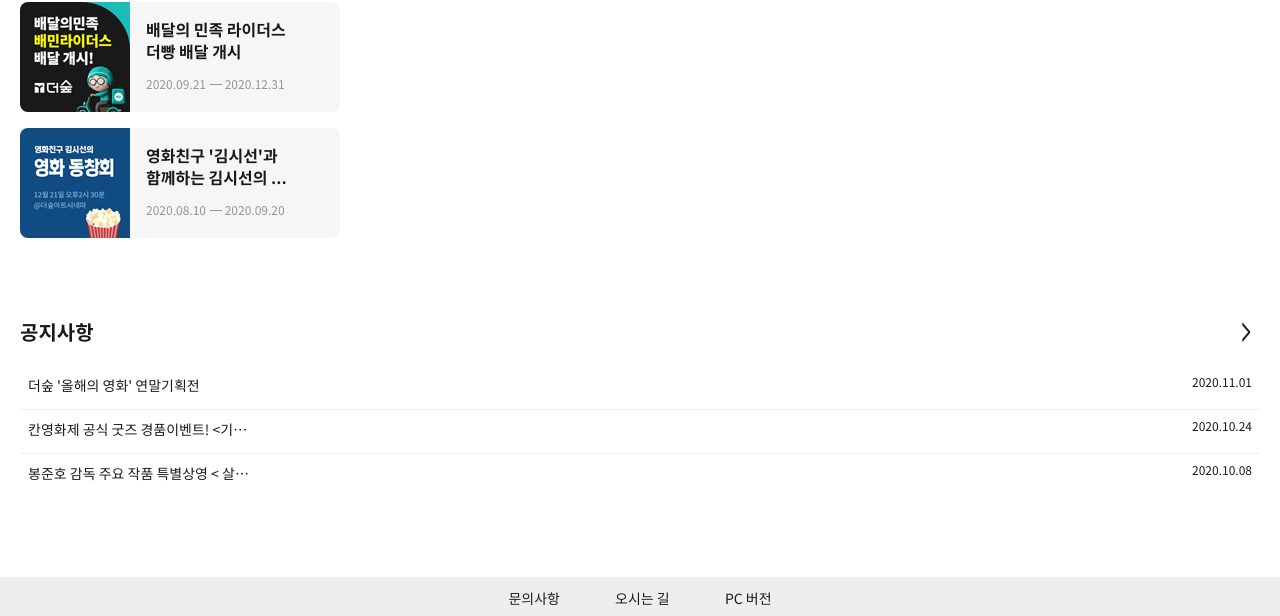
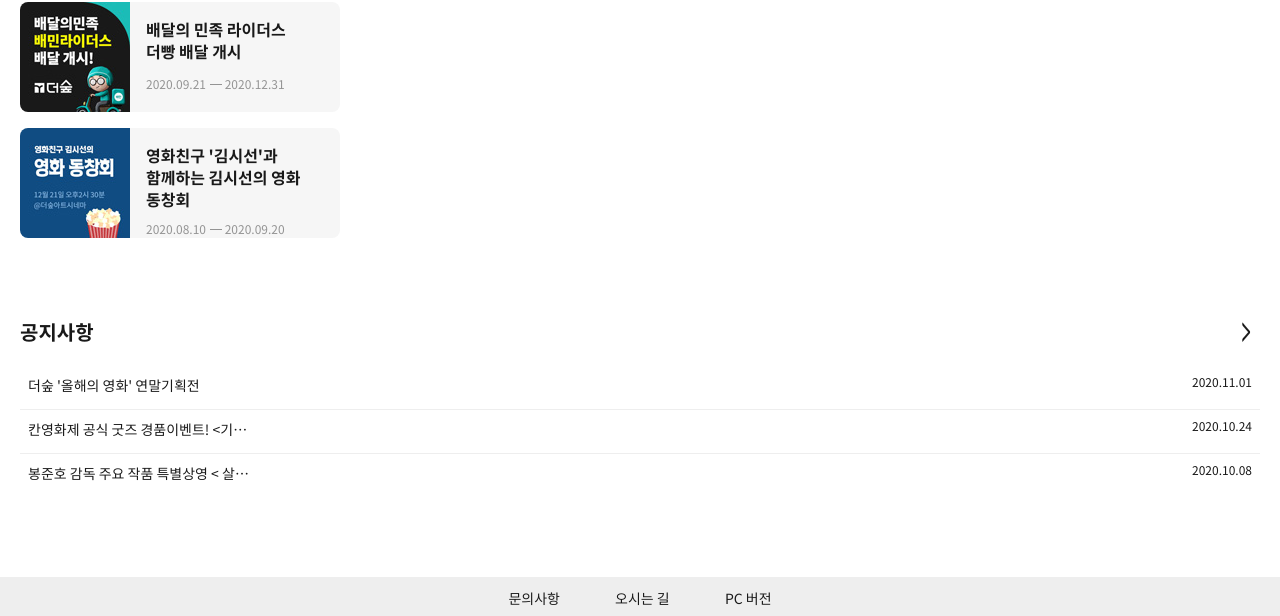
Before and after one commit to jeingwi19/project2_theSoop, a plain HTML site: page index.html in a window 1280 px wide. Shown: the part 2540-3156 px from the top of the page. Drawn offline with Linux system fonts and the light colour scheme; a web font is replaced by a local one.

Commit message:
modify code
201114_html/scss

```diff
--- a/css/main.scss
+++ b/css/main.scss
@@ -217,6 +217,7 @@
             }
         }
     }
+
 }
 
 /* 컨텐츠5 */
--- a/index.html
+++ b/index.html
@@ -509,7 +509,7 @@
                             </a>
                         </li>
                         <li class="txt_event">
-                            <strong class="font16">영화친구 &apos;김시선&apos;과<br> 함께하는 김시선의 ... </strong>
+                            <strong class="font16">영화친구 &apos;김시선&apos;과<br> 함께하는 김시선의 영화 동창회</strong>
                             <div class="font12 ft_gray">
                                 <span>2020.08.10</span>
                                 <span>2020.09.20</span>
```
Also changed, not shown: 1 other file.
